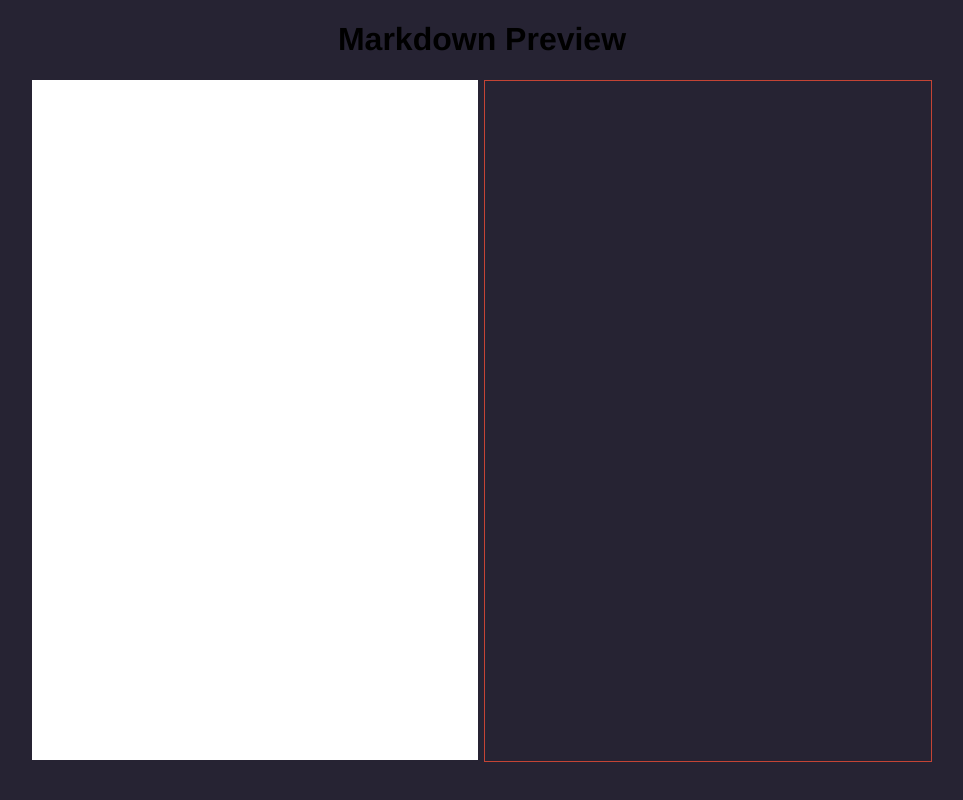
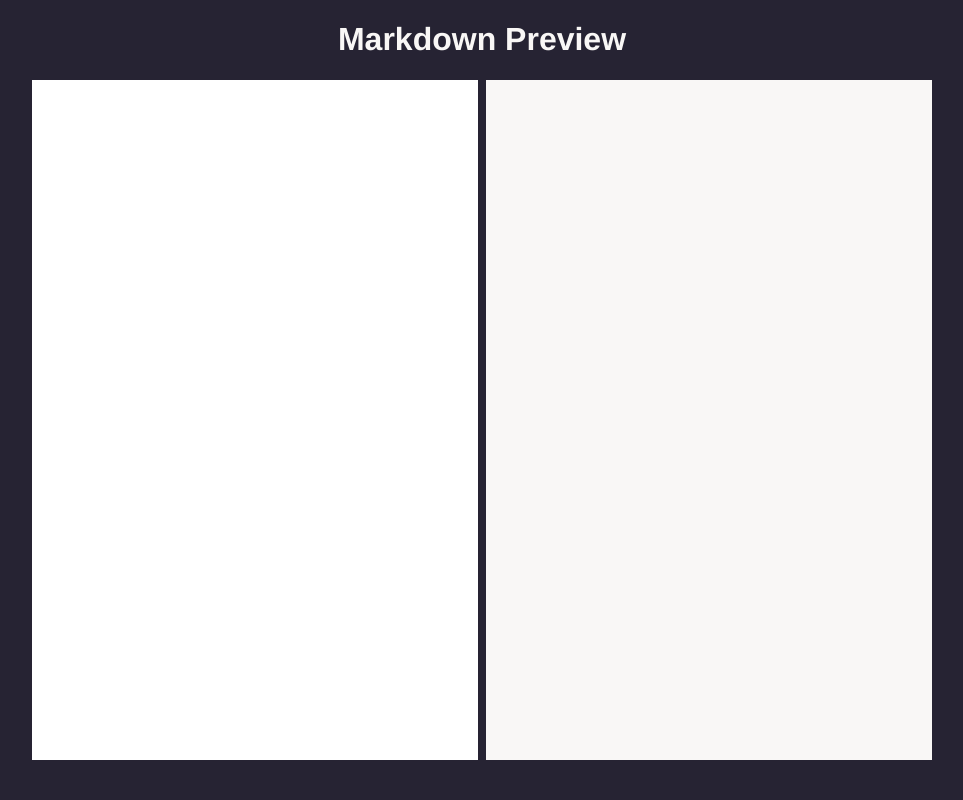
Before and after one commit to code-gorilla-au/markdown-preview, a Vue app: page / in a window 1280 px wide. Shown: the whole page, without its empty margins (158-1121 px from the left). Built offline with nearby package versions, Linux system fonts and the light colour scheme.

Commit message:
update css

```diff
--- a/src/App.vue
+++ b/src/App.vue
@@ -1,5 +1,5 @@
 <template>
-  <h1>Markdown Preview</h1>
+  <h1 class="title">Markdown Preview</h1>
   <div class="markdown-preview-grid">
     <Editor class="grid-item" v-model="code" />
     <div class="preview-area grid-item" v-html="preview"></div>
@@ -40,7 +40,7 @@ export default defineComponent({
   height: 90%;
 }
 .preview-area {
-  border: 1px solid var(--colour-primary-default);
+  background-color: var(--colour-light-shade-default);
   padding: 1rem;
   margin: 0;
 }
--- a/src/assets/css/core.css
+++ b/src/assets/css/core.css
@@ -11,6 +11,11 @@ body {
   padding: 0;
   background-color: var(--colour-dark-shade-default);
 }
+
+.title {
+  color: var(--colour-light-shade-default);
+}
+
 #app {
   font-family: Avenir, Helvetica, Arial, sans-serif;
   -webkit-font-smoothing: antialiased;
```
